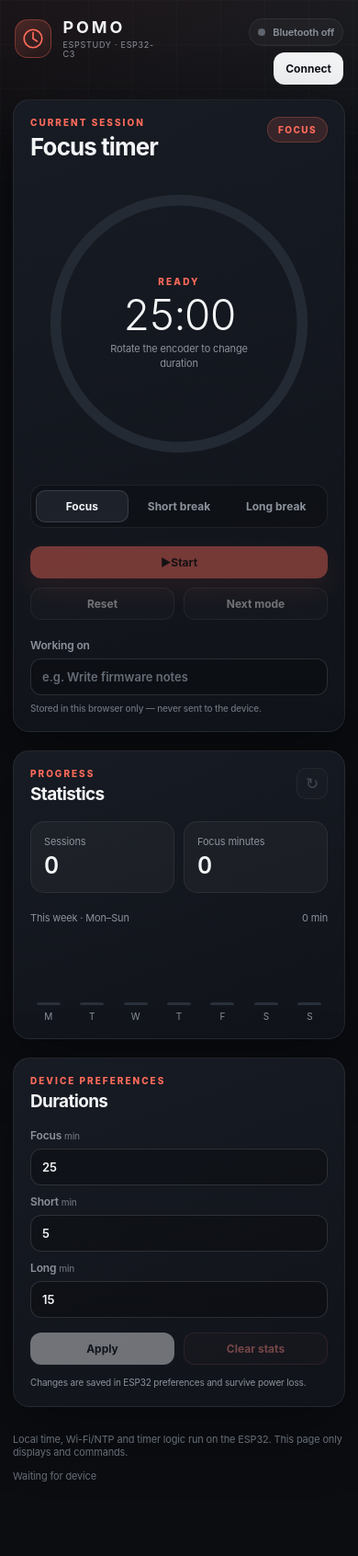
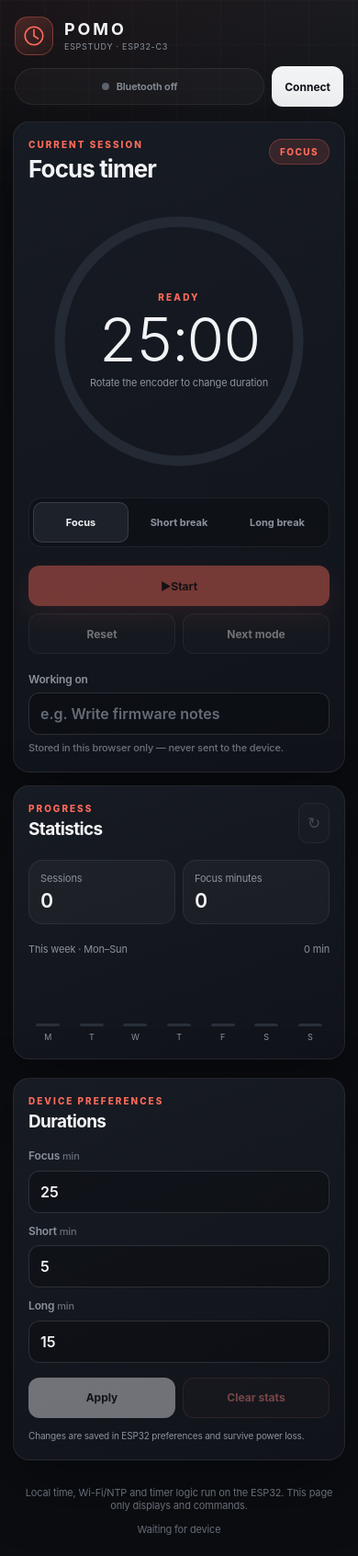
Before and after one commit to coolnoah2134-sudo/pomo-espstudy, a website: page website/index.html in a window 390 px wide. Shown: the whole page at 92% size. Before the commit the page ends 1636 px from the top, so only its background shows below. Drawn offline with Linux system fonts and the light colour scheme.

Commit message:
Improve mobile responsiveness

```diff
--- a/website/index.html
+++ b/website/index.html
@@ -2,7 +2,7 @@
 <html lang="en">
 <head>
   <meta charset="utf-8" />
-  <meta name="viewport" content="width=device-width, initial-scale=1" />
+  <meta name="viewport" content="width=device-width, initial-scale=1, viewport-fit=cover" />
   <meta name="theme-color" content="#0b0d11" />
   <meta name="description" content="Web Bluetooth dashboard for the espstudy ESP32-C3 Pomodoro timer." />
   <title>POMO · espstudy</title>
--- a/website/style.css
+++ b/website/style.css
@@ -17,12 +17,13 @@
   --shadow: 0 24px 70px rgba(0, 0, 0, 0.38);
 }
 
-* { box-sizing: border-box; }
+* { box-sizing: border-box; -webkit-tap-highlight-color: transparent; }
 
 html, body { min-height: 100%; }
 
 body {
   margin: 0;
+  overflow-x: hidden;
   background:
     radial-gradient(1100px 620px at 12% -10%, rgba(255, 107, 90, 0.10), transparent 60%),
     radial-gradient(900px 500px at 100% 0%, rgba(127, 179, 200, 0.07), transparent 55%),
@@ -317,18 +318,71 @@ h2 { font-size: 19px; }
   .timer-wrap { width: min(310px, 88vw); }
 }
 
-@media (max-width: 560px) {
-  .topbar { padding: 20px 16px 12px; align-items: flex-start; }
+/* Phones: stack the header, enlarge touch targets, and respect safe areas. */
+@media (max-width: 640px) {
+  .topbar {
+    padding: calc(18px + env(safe-area-inset-top)) 16px 12px;
+    flex-direction: column;
+    align-items: stretch;
+    gap: 12px;
+  }
+  .brand { justify-content: flex-start; }
   .brand-copy small { font-size: 9px; }
-  .header-actions { gap: 7px; }
-  .pill { padding: 7px 9px; font-size: 11px; }
-  .btn { padding: 9px 12px; font-size: 12px; }
-  .shell { padding: 4px 14px 28px; }
-  .card { padding: 18px; border-radius: 18px; }
-  .control-row { grid-template-columns: 1fr 1fr; }
+  .header-actions { width: 100%; flex-wrap: wrap; gap: 8px; }
+  .pill { flex: 1 1 auto; justify-content: center; min-height: 40px; padding: 8px 10px; font-size: 11px; }
+  .btn, .mode-btn, .icon-btn { min-height: 44px; }
+  .btn { padding: 11px 13px; font-size: 12px; }
+  .shell { padding: 4px 14px calc(28px + env(safe-area-inset-bottom)); gap: 14px; }
+  .card { padding: 18px 16px; border-radius: 18px; }
+  .timer-wrap { width: min(300px, 84vw); }
+  .countdown { font-size: clamp(52px, 17vw, 66px); }
+  .hint { max-width: 220px; font-size: 11px; }
+  .mode-switch { gap: 3px; padding: 4px; }
+  .mode-btn { padding: 10px 4px; font-size: 11px; }
+  .control-row { grid-template-columns: 1fr 1fr; gap: 8px; }
   #toggle-btn { grid-column: 1 / -1; }
-  .settings-grid { grid-template-columns: 1fr; }
-  .footer { padding: 0 14px 24px; }
+  .field input { min-height: 46px; font-size: 16px; } /* prevents iOS zoom-on-focus */
+  .field small { font-size: 11px; }
+  .settings-grid { grid-template-columns: 1fr; gap: 12px; }
+  .stat-grid { gap: 8px; }
+  .stat { padding: 12px; }
+  .stat strong { font-size: 22px; }
+  .chart { gap: 5px; height: 84px; }
+  .bar-label { font-size: 9px; }
+  .settings-actions { gap: 8px; }
+  .footer {
+    padding: 0 16px calc(22px + env(safe-area-inset-bottom));
+    justify-content: center;
+    text-align: center;
+  }
+  .toast { bottom: calc(18px + env(safe-area-inset-bottom)); font-size: 12px; }
+}
+
+@media (max-width: 380px) {
+  .topbar { padding-inline: 12px; }
+  .shell { padding-inline: 10px; }
+  .card { padding: 16px 12px; }
+  .timer-wrap { width: min(270px, 82vw); }
+  .mode-btn { font-size: 10px; }
+  .btn { padding-inline: 10px; }
+  .brand-mark { width: 38px; height: 38px; }
+  .stat strong { font-size: 20px; }
+}
+
+/* Short landscape phones: keep the ring and cards from overflowing vertically. */
+@media (max-height: 640px) and (orientation: landscape) {
+  .topbar { padding-top: calc(10px + env(safe-area-inset-top)); padding-bottom: 8px; }
+  .brand-mark { width: 36px; height: 36px; }
+  .timer-wrap { width: min(220px, 38vh); }
+  .card { padding: 14px; }
+  .shell { gap: 12px; }
+  .chart { height: 66px; }
+}
+
+@media (hover: none) {
+  .btn:hover:not(:disabled),
+  .mode-btn:hover:not(.is-active),
+  .icon-btn:hover:not(:disabled) { transform: none; }
 }
 
 @media (prefers-reduced-motion: reduce) {
```
